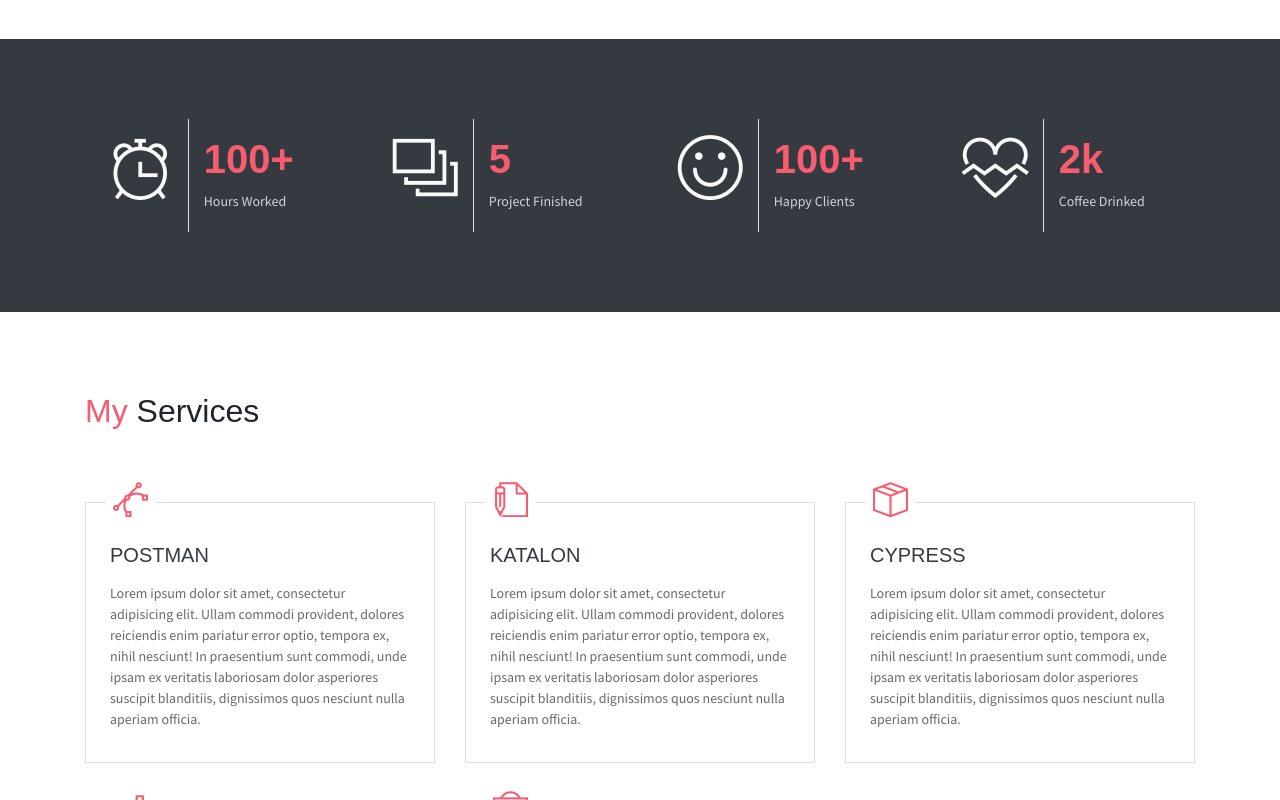
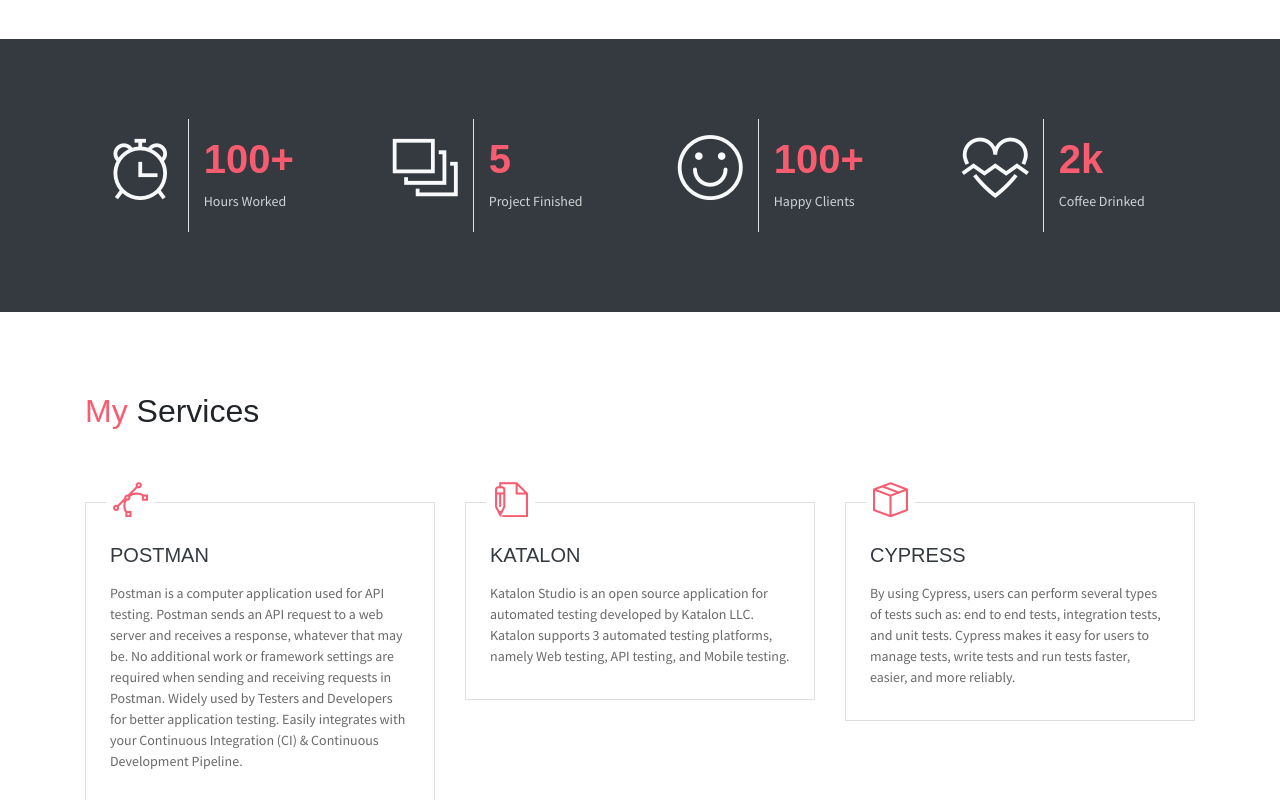
Before and after one commit to danielimankris11/Daniel.ik.github.io, a plain HTML site: page index.html in a window 1280 px wide. Shown: the part 2000-2800 px from the top of the page. Drawn offline with Linux system fonts and the light colour scheme; some packages are replaced by stand-ins of ours.

Commit message:
update servie

```diff
--- a/index.html
+++ b/index.html
@@ -18,11 +18,11 @@
             <ul class="social-icons pt-3">
                 <li class="social-item"><a class="social-link text-light" href="https://www.facebook.com/danielreasen"><i class="ti-facebook" aria-hidden="true"></i></a></li>
                 <li class="social-item"><a class="social-link text-light" href="https://twitter.com/danielreasen"><i class="ti-twitter" aria-hidden="true"></i></a></li>
-                <li class="social-item"><a class="social-link text-light" href="#"><i class="ti-instagram" aria-hidden="true"></i></a></li>
-                <li class="social-item"><a class="social-link text-light" href="#"><i class="ti-github" aria-hidden="true"></i></a></li>
+                <li class="social-item"><a class="social-link text-light" href="https://www.instagram.com/danielreasen/"><i class="ti-instagram" aria-hidden="true"></i></a></li>
+                <li class="social-item"><a class="social-link text-light" href="https://github.com/danielimankris11"><i class="ti-github" aria-hidden="true"></i></a></li>
             </ul>
             <div class="header-content">
-                <h4 class="header-subtitle" >Hello,I am</h4>
+                <h4 class="header-subtitle" >Hello, I am</h4>
                 <h1 class="header-title">Daniel I.K</h1>
                 <h6 class="header-mono" >Quality Assurance Engineer</h6>
                 <button class="btn btn-primary btn-rounded"><i class="ti-printer pr-2"></i>Print Resume</button>
@@ -277,7 +277,7 @@
                         </div>
                         <div class="card-body px-4 py-3">
                             <h5 class="mb-3 card-title text-dark">POSTMAN</h5>
-                            <P class="subtitle">Lorem ipsum dolor sit amet, consectetur adipisicing elit. Ullam commodi provident, dolores reiciendis enim pariatur error optio, tempora ex, nihil nesciunt! In praesentium sunt commodi, unde ipsam ex veritatis laboriosam dolor asperiores suscipit blanditiis, dignissimos quos nesciunt nulla aperiam officia.</P>
+                            <P class="subtitle">Postman is a computer application used for API testing. Postman sends an API request to a web server and receives a response, whatever that may be. No additional work or framework settings are required when sending and receiving requests in Postman. Widely used by Testers and Developers for better application testing. Easily integrates with your Continuous Integration (CI) & Continuous Development Pipeline.</P>
                         </div>
                     </div>
                 </div>
@@ -288,7 +288,7 @@
                         </div>
                         <div class="card-body px-4 py-3">
                             <h5 class="mb-3 card-title text-dark">KATALON</h5>
-                            <P class="subtitle">Lorem ipsum dolor sit amet, consectetur adipisicing elit. Ullam commodi provident, dolores reiciendis enim pariatur error optio, tempora ex, nihil nesciunt! In praesentium sunt commodi, unde ipsam ex veritatis laboriosam dolor asperiores suscipit blanditiis, dignissimos quos nesciunt nulla aperiam officia.</P>
+                            <P class="subtitle">Katalon Studio is an open source application for automated testing developed by Katalon LLC. Katalon supports 3 automated testing platforms, namely Web testing, API testing, and Mobile testing.</P>
                         </div>
                     </div>
                 </div>
@@ -299,7 +299,7 @@
                         </div>
                         <div class="card-body px-4 py-3">
                             <h5 class="mb-3 card-title text-dark">CYPRESS</h5>
-                            <P class="subtitle">Lorem ipsum dolor sit amet, consectetur adipisicing elit. Ullam commodi provident, dolores reiciendis enim pariatur error optio, tempora ex, nihil nesciunt! In praesentium sunt commodi, unde ipsam ex veritatis laboriosam dolor asperiores suscipit blanditiis, dignissimos quos nesciunt nulla aperiam officia.</P>
+                            <P class="subtitle">By using Cypress, users can perform several types of tests such as: end to end tests, integration tests, and unit tests. Cypress makes it easy for users to manage tests, write tests and run tests faster, easier, and more reliably.</P>
                         </div>
                     </div>
                 </div>
@@ -310,7 +310,7 @@
                         </div>
                         <div class="card-body px-4 py-3">
                             <h5 class="mb-3 card-title text-dark">JMETER</h5>
-                            <P class="subtitle">Lorem ipsum dolor sit amet, consectetur adipisicing elit. Ullam commodi provident, dolores reiciendis enim pariatur error optio, tempora ex, nihil nesciunt! In praesentium sunt commodi, unde ipsam ex veritatis laboriosam dolor asperiores suscipit blanditiis, dignissimos quos nesciunt nulla aperiam officia.</P>
+                            <P class="subtitle">Java-based open source application that can be used for performance tests. For a QA Engineer, jMeter can be used to load/stress test Web Applications, FTP Applications and Database server tests.</P>
                         </div>
                     </div>
                 </div>
```
